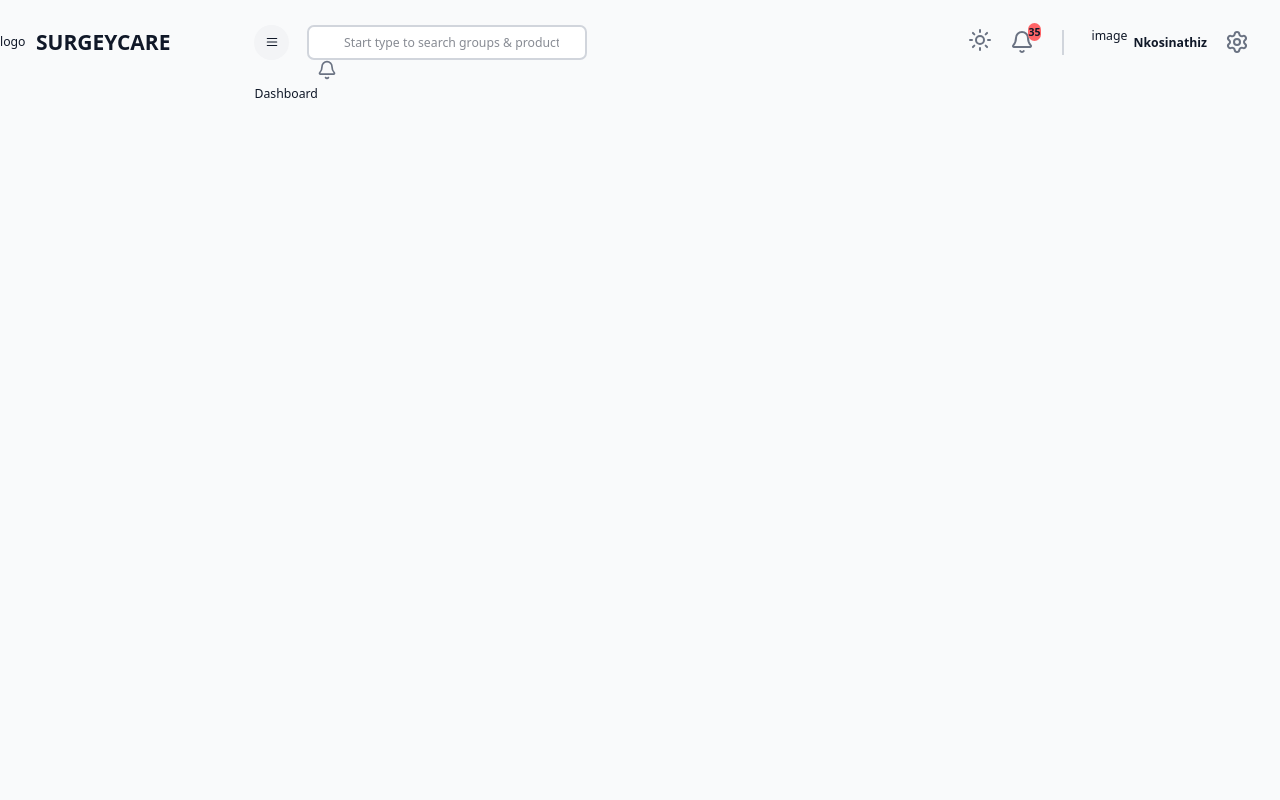
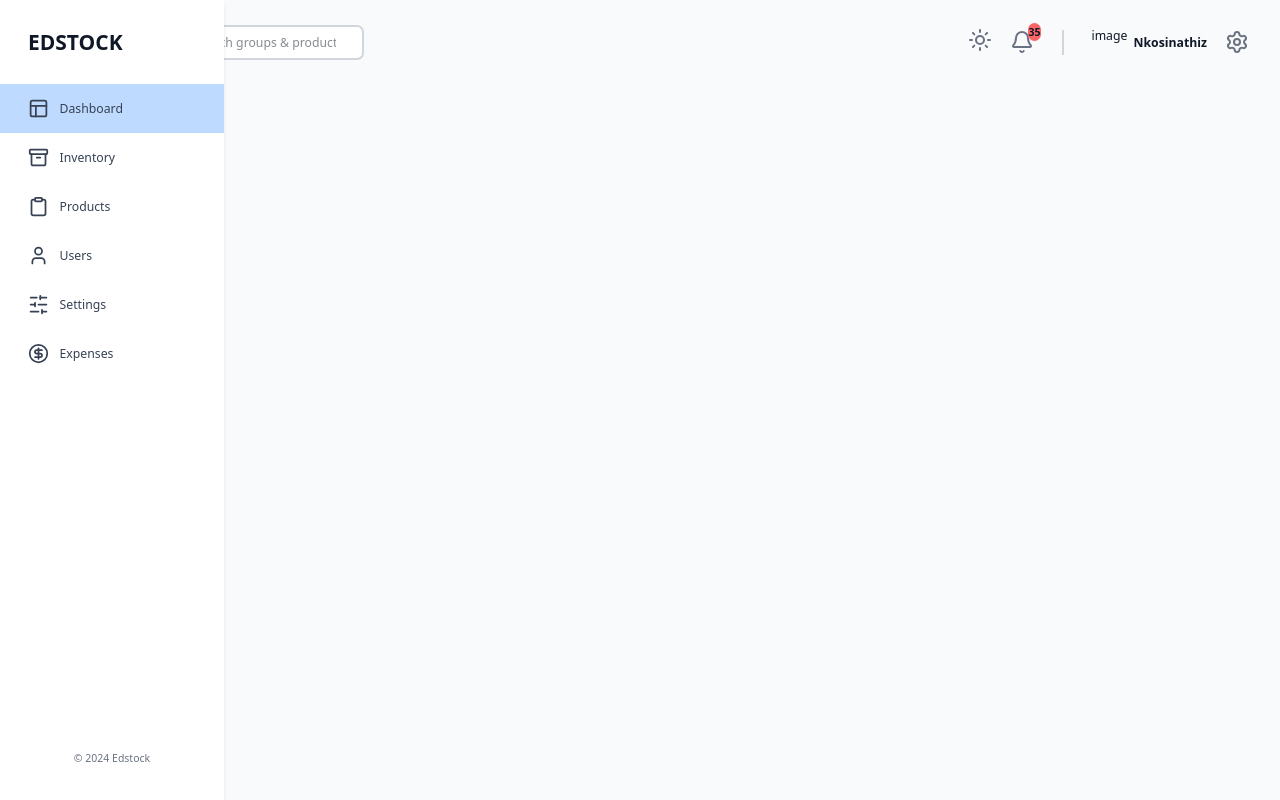
Before and after one commit to Nkosinathiz/surgeycare, a Next.js app: page /dashboard in a window 1280 px wide. Built offline with nearby package versions, Linux system fonts and the light colour scheme; no server answers.

Commit message:
Sidebar, Dashboard commits

```diff
--- a/package.json
+++ b/package.json
@@ -13,14 +13,18 @@
     "@emotion/styled": "^11.14.1",
     "@mui/material": "^7.2.0",
     "@mui/x-data-grid": "^8.8.0",
+    "@reduxjs/toolkit": "^2.8.2",
     "axios": "^1.10.0",
+    "dotenv": "^17.2.1",
     "lucide-react": "^0.525.0",
     "next": "15.4.2",
     "numeral": "^2.0.6",
     "postcss": "^8.5.6",
     "react": "19.1.0",
     "react-dom": "19.1.0",
+    "react-redux": "^9.2.0",
     "recharts": "^3.1.0",
+    "redux-persist": "^6.0.0",
     "uuid": "^11.1.0"
   },
   "devDependencies": {
--- a/src/app/(components)/Navbar/index.tsx
+++ b/src/app/(components)/Navbar/index.tsx
@@ -1,9 +1,20 @@
 "use client";
+import { useAppDispatch, useAppSelector } from "@/app/redux";
+import { setIsSidebarCollapsed } from "@/state";
 import { Bell, Menu, Settings, Sun } from "lucide-react";
 import Link from "next/link";
 import React from "react";
 
 const Navbar = () => {
+
+
+    const dispatch = useAppDispatch();
+    const isSidebarCollapsed = useAppSelector((state) => state.global.isSidebarCollapsed);
+
+    const toggleSidebar = () => {
+      dispatch(setIsSidebarCollapsed(!isSidebarCollapsed));
+    };
+
   return (
     <div className="flex justify-between items-center w-full mb-7">
       {/* LEFT SIDE */}
@@ -11,7 +22,7 @@ const Navbar = () => {
       <div className="flex justify-between items-center gap-5">
         <button
           className="px-3 py-3 bg-gray-100 rounded-full hover:bg-blue-100"
-          onClick={() => {}}
+          onClick= {toggleSidebar}
         >
           <Menu className="w-4 h-4"></Menu>
         </button>
--- a/src/app/(components)/Sidebar/index.tsx
+++ b/src/app/(components)/Sidebar/index.tsx
@@ -1,17 +1,147 @@
 "use client";
+
+import { useAppDispatch, useAppSelector } from "@/app/redux";
+import { setIsSidebarCollapsed } from "@/state";
+import {
+  Archive,
+  CircleDollarSign,
+  Clipboard,
+  Layout,
+  LucideIcon,
+  Menu,
+  SlidersHorizontal,
+  User,
+} from "lucide-react";
+import Image from "next/image";
+import Link from "next/link";
+import { usePathname } from "next/navigation";
 import React from "react";
 
+interface SidebarLinkProps {
+  href: string;
+  icon: LucideIcon;
+  label: string;
+  isCollapsed: boolean;
+}
+
+const SidebarLink = ({
+  href,
+  icon: Icon,
+  label,
+  isCollapsed,
+}: SidebarLinkProps) => {
+  const pathname = usePathname();
+  const isActive =
+    pathname === href || (pathname === "/" && href === "/dashboard");
+
+  return (
+    <Link href={href}>
+      <div
+        className={`cursor-pointer flex items-center ${
+          isCollapsed ? "justify-center py-4" : "justify-start px-8 py-4"
+        }
+        hover:text-blue-500 hover:bg-blue-100 gap-3 transition-colors ${
+          isActive ? "bg-blue-200 text-white" : ""
+        }
+      }`}
+      >
+        <Icon className="w-6 h-6 !text-gray-700" />
+
+        <span
+          className={`${
+            isCollapsed ? "hidden" : "block"
+          } font-medium text-gray-700`}
+        >
+          {label}
+        </span>
+      </div>
+    </Link>
+  );
+};
+
 const Sidebar = () => {
+  const dispatch = useAppDispatch();
+  const isSidebarCollapsed = useAppSelector(
+    (state) => state.global.isSidebarCollapsed
+  );
+
+  const toggleSidebar = () => {
+    dispatch(setIsSidebarCollapsed(!isSidebarCollapsed));
+  };
+
+  const sidebarClassNames = `fixed flex flex-col ${
+    isSidebarCollapsed ? "w-0 md:w-16" : "w-72 md:w-64"
+  } bg-white transition-all duration-300 overflow-hidden h-full shadow-md z-40`;
+
   return (
-    <div>
-      <div className="flex gap-3 justify-between md:justify-normal items-center pt-8">
-        <div>logo</div>
-        <h1 className="font-extrabold text-2xl">SURGEYCARE</h1>
+    <div className={sidebarClassNames}>
+      {/* TOP LOGO */}
+      <div
+        className={`flex gap-3 justify-between md:justify-normal items-center pt-8 ${
+          isSidebarCollapsed ? "px-5" : "px-8"
+        }`}
+      >
+
+        <h1
+          className={`${
+            isSidebarCollapsed ? "hidden" : "block"
+          } font-extrabold text-2xl`}
+        >
+          EDSTOCK
+        </h1>
+
+        <button
+          className="md:hidden px-3 py-3 bg-gray-100 rounded-full hover:bg-blue-100"
+          onClick={toggleSidebar}
+        >
+          <Menu className="w-4 h-4" />
+        </button>
       </div>
-      <button
-        className="md:hidden px-3 py-3 bg-gray-100 rounded-full hover:bg-blue-100"
-        onClick={() => {}}
-      ></button>
+
+      {/* LINKS */}
+      <div className="flex-grow mt-8">
+        <SidebarLink
+          href="/dashboard"
+          icon={Layout}
+          label="Dashboard"
+          isCollapsed={isSidebarCollapsed}
+        />
+        <SidebarLink
+          href="/inventory"
+          icon={Archive}
+          label="Inventory"
+          isCollapsed={isSidebarCollapsed}
+        />
+        <SidebarLink
+          href="/products"
+          icon={Clipboard}
+          label="Products"
+          isCollapsed={isSidebarCollapsed}
+        />
+        <SidebarLink
+          href="/users"
+          icon={User}
+          label="Users"
+          isCollapsed={isSidebarCollapsed}
+        />
+        <SidebarLink
+          href="/settings"
+          icon={SlidersHorizontal}
+          label="Settings"
+          isCollapsed={isSidebarCollapsed}
+        />
+        <SidebarLink
+          href="/expenses"
+          icon={CircleDollarSign}
+          label="Expenses"
+          isCollapsed={isSidebarCollapsed}
+        />
+      </div>
+
+      {/* FOOTER */}
+      <div className={`${isSidebarCollapsed ? "hidden" : "block"} mb-10`}>
+        <p className="text-center text-xs text-gray-500">&copy; 2024 Edstock</p>
+      </div>
     </div>
   );
 };
--- a/src/app/dashboardwrapper.tsx
+++ b/src/app/dashboardwrapper.tsx
@@ -1,13 +1,28 @@
-import React from "react";
+"use client";
+
+import React, { useEffect } from "react";
 import Navbar from "@/app/(components)/Navbar";
 import Sidebar from "@/app/(components)/Sidebar";
+import StoreProvider, { useAppSelector } from "./redux";
 
-const Dashboardwrapper = ({ children }: { children: React.ReactNode }) => {
+const DashboardLayout = ({ children }: { children: React.ReactNode }) => {
+  const isSidebarCollapsed = useAppSelector((state) => state.global.isSidebarCollapsed);
+
+  const isDarkMode = useAppSelector((state) => state.global.isDarkMode);
+
+  useEffect(() => {
+    if (isDarkMode) {
+      document.documentElement.classList.add("dark");
+    } else {
+      document.documentElement.classList.add("light");
+    }
+  })
+
   return (
-    <div className={"light flex bg-gray-50 text-gray-900 w-full min-h-screen"}>
+    <div className={'${isDarkMode ? "dark" : "light" } flex bg-gray-50 text-gray-900 w-full min-h-screen'}>
 
       <Sidebar />
-      <main className={"flex flex-col w-full h-full py-7 px-9 bg-gray-50 md:pl-24"}>
+      <main className={'flex flex-col w-full h-full py-7 px-9 bg-gray-50 ${isSidebarCollapsed ? "md:pl-24" :  "md:pl-72"}'}>
         <Navbar />
         {children}
       </main>
@@ -16,4 +31,14 @@ const Dashboardwrapper = ({ children }: { children: React.ReactNode }) => {
   );
 };
 
+
+
+const Dashboardwrapper = ({ children }: { children: React.ReactNode }) => {
+  return (
+    <StoreProvider>
+      <DashboardLayout>{children}</DashboardLayout>
+    </StoreProvider>
+  );
+};
+
 export default Dashboardwrapper;
--- /dev/null
+++ b/src/app/redux.tsx
@@ -0,0 +1,97 @@
+import { useRef } from "react";
+import { combineReducers, configureStore } from "@reduxjs/toolkit";
+import {
+  TypedUseSelectorHook,
+  useDispatch,
+  useSelector,
+  Provider,
+} from "react-redux";
+import globalReducer from "@/state";
+import { api } from "@/state/api";
+import { setupListeners } from "@reduxjs/toolkit/query";
+
+import {
+  persistStore,
+  persistReducer,
+  FLUSH,
+  REHYDRATE,
+  PAUSE,
+  PERSIST,
+  PURGE,
+  REGISTER,
+} from "redux-persist";
+import { PersistGate } from "redux-persist/integration/react";
+import createWebStorage from "redux-persist/lib/storage/createWebStorage";
+
+/* REDUX PERSISTENCE */
+const createNoopStorage = () => {
+  return {
+    getItem(_key: any) {
+      return Promise.resolve(null);
+    },
+    setItem(_key: any, value: any) {
+      return Promise.resolve(value);
+    },
+    removeItem(_key: any) {
+      return Promise.resolve();
+    },
+  };
+};
+
+const storage =
+  typeof window === "undefined"
+    ? createNoopStorage()
+    : createWebStorage("local");
+
+const persistConfig = {
+  key: "root",
+  storage,
+  whitelist: ["global"],
+};
+const rootReducer = combineReducers({
+  global: globalReducer,
+  [api.reducerPath]: api.reducer,
+});
+const persistedReducer = persistReducer(persistConfig, rootReducer);
+
+/* REDUX STORE */
+export const makeStore = () => {
+  return configureStore({
+    reducer: persistedReducer,
+    middleware: (getDefaultMiddleware) =>
+      getDefaultMiddleware({
+        serializableCheck: {
+          ignoredActions: [FLUSH, REHYDRATE, PAUSE, PERSIST, PURGE, REGISTER],
+        },
+      }).concat(api.middleware),
+  });
+};
+
+/* REDUX TYPES */
+export type AppStore = ReturnType<typeof makeStore>;
+export type RootState = ReturnType<AppStore["getState"]>;
+export type AppDispatch = AppStore["dispatch"];
+export const useAppDispatch = () => useDispatch<AppDispatch>();
+export const useAppSelector: TypedUseSelectorHook<RootState> = useSelector;
+
+/* PROVIDER */
+export default function StoreProvider({
+  children,
+}: {
+  children: React.ReactNode;
+}) {
+  const storeRef = useRef<AppStore>();
+  if (!storeRef.current) {
+    storeRef.current = makeStore();
+    setupListeners(storeRef.current.dispatch);
+  }
+  const persistor = persistStore(storeRef.current);
+
+  return (
+    <Provider store={storeRef.current}>
+      <PersistGate loading={null} persistor={persistor}>
+        {children}
+      </PersistGate>
+    </Provider>
+  );
+}
--- /dev/null
+++ b/src/state/api.ts
@@ -0,0 +1,100 @@
+import { createApi, fetchBaseQuery } from "@reduxjs/toolkit/query/react";
+
+export interface Product {
+  productId: string;
+  name: string;
+  price: number;
+  rating?: number;
+  stockQuantity: number;
+}
+
+export interface NewProduct {
+  name: string;
+  price: number;
+  rating?: number;
+  stockQuantity: number;
+}
+
+export interface SalesSummary {
+  salesSummaryId: string;
+  totalValue: number;
+  changePercentage?: number;
+  date: string;
+}
+
+export interface PurchaseSummary {
+  purchaseSummaryId: string;
+  totalPurchased: number;
+  changePercentage?: number;
+  date: string;
+}
+
+export interface ExpenseSummary {
+  expenseSummarId: string;
+  totalExpenses: number;
+  date: string;
+}
+
+export interface ExpenseByCategorySummary {
+  expenseByCategorySummaryId: string;
+  category: string;
+  amount: string;
+  date: string;
+}
+
+export interface DashboardMetrics {
+  popularProducts: Product[];
+  salesSummary: SalesSummary[];
+  purchaseSummary: PurchaseSummary[];
+  expenseSummary: ExpenseSummary[];
+  expenseByCategorySummary: ExpenseByCategorySummary[];
+}
+
+export interface User {
+  userId: string;
+  name: string;
+  email: string;
+}
+
+export const api = createApi({
+  baseQuery: fetchBaseQuery({ baseUrl: process.env.NEXT_PUBLIC_API_BASE_URL }),
+  reducerPath: "api",
+  tagTypes: ["DashboardMetrics", "Products", "Users", "Expenses"],
+  endpoints: (build) => ({
+    getDashboardMetrics: build.query<DashboardMetrics, void>({
+      query: () => "/dashboard",
+      providesTags: ["DashboardMetrics"],
+    }),
+    getProducts: build.query<Product[], string | void>({
+      query: (search) => ({
+        url: "/products",
+        params: search ? { search } : {},
+      }),
+      providesTags: ["Products"],
+    }),
+    createProduct: build.mutation<Product, NewProduct>({
+      query: (newProduct) => ({
+        url: "/products",
+        method: "POST",
+        body: newProduct,
+      }),
+      invalidatesTags: ["Products"],
+    }),
+    getUsers: build.query<User[], void>({
+      query: () => "/users",
+      providesTags: ["Users"],
+    }),
+    getExpensesByCategory: build.query<ExpenseByCategorySummary[], void>({
+      query: () => "/expenses",
+      providesTags: ["Expenses"],
+    }),
+  }),
+});
+
+export const {
+  useGetDashboardMetricsQuery,
+  useGetProductsQuery,
+  useCreateProductMutation,
+  useGetUsersQuery,
+  useGetExpensesByCategoryQuery,
+} = api;
--- /dev/null
+++ b/src/state/index.ts
@@ -0,0 +1,28 @@
+import { createSlice, PayloadAction } from "@reduxjs/toolkit";
+
+export interface InitialStateTypes {
+  isSidebarCollapsed: boolean;
+  isDarkMode: boolean;
+}
+
+const initialState: InitialStateTypes = {
+  isSidebarCollapsed: false,
+  isDarkMode: false,
+};
+
+export const globalSlice = createSlice({
+  name: "global",
+  initialState,
+  reducers: {
+    setIsSidebarCollapsed: (state, action: PayloadAction<boolean>) => {
+      state.isSidebarCollapsed = action.payload;
+    },
+    setIsDarkMode: (state, action: PayloadAction<boolean>) => {
+      state.isDarkMode = action.payload;
+    },
+  },
+});
+
+export const { setIsSidebarCollapsed, setIsDarkMode } = globalSlice.actions;
+
+export default globalSlice.reducer;
```
Also changed, not shown: 1 other file (tests, documents, lock files or other folders).
